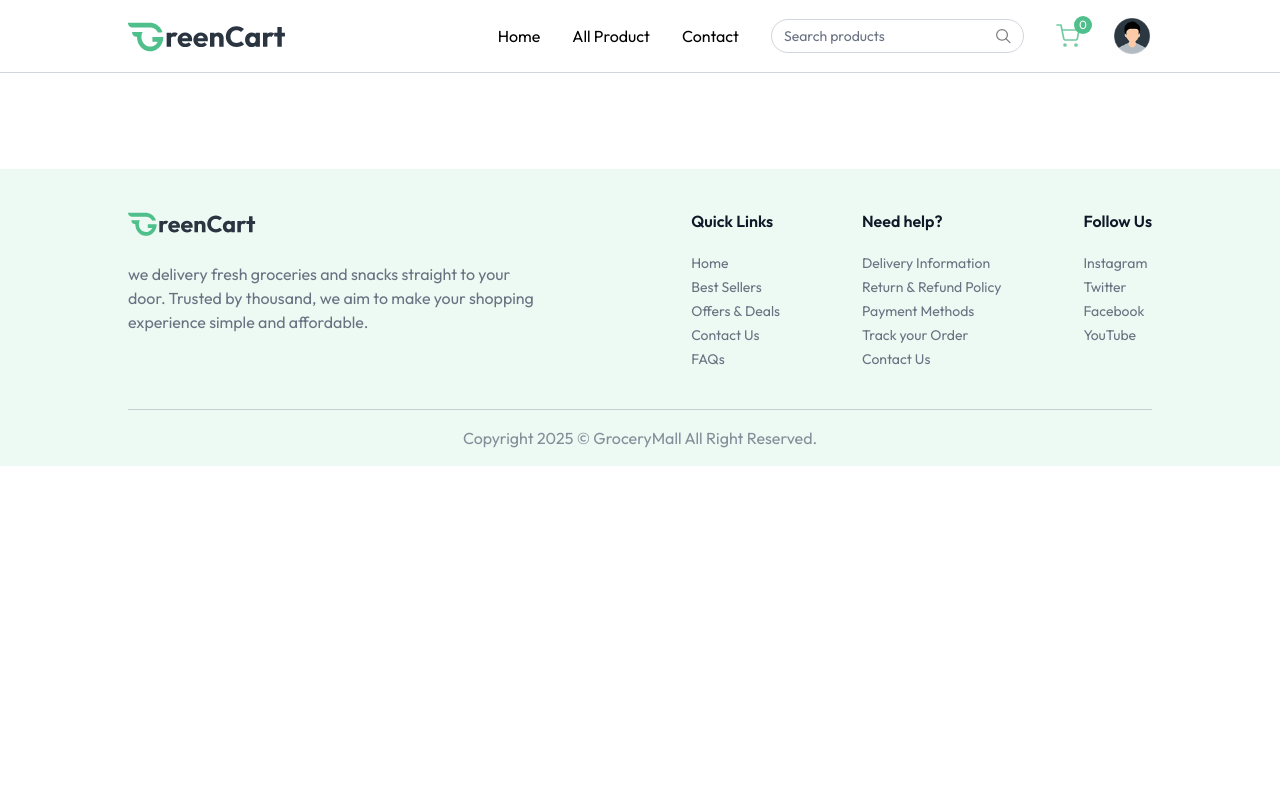
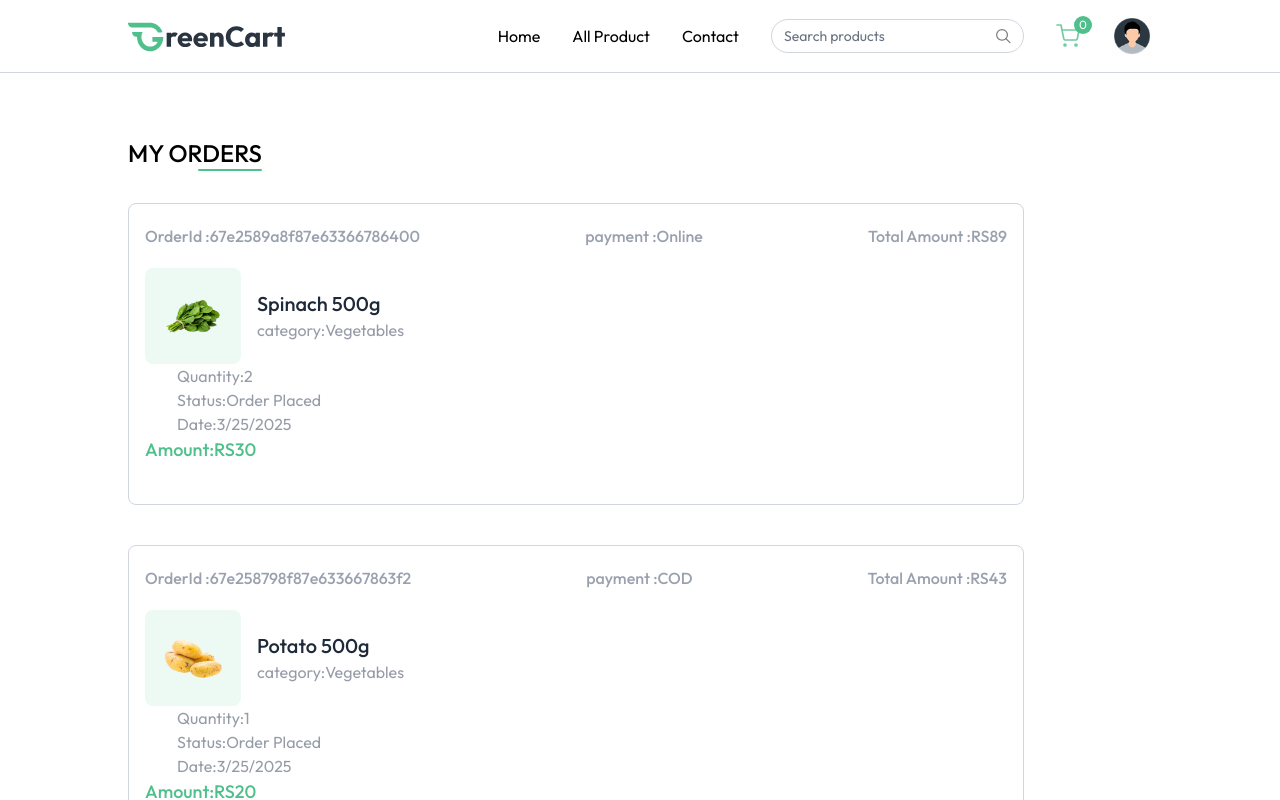
Before and after one commit to sheharagamage/Grocery-market-place, a React (Vite) app: page /my-orders in a window 1280 px wide. Shown: the top 800 px of the page. Built offline with nearby package versions, Linux system fonts and the light colour scheme.

Commit message:
create MyOrder.jsx file

```diff
--- a/src/App.jsx
+++ b/src/App.jsx
@@ -13,6 +13,7 @@
 import ProductDetails from './pages/ProductDetails'
 import Cart from './pages/Cart'
 import AddAddress from './pages/AddAddress'
+import MyOrders from './pages/MyOrders'
 
 const App = () => {
 
@@ -34,6 +35,7 @@
           <Route path="/products/:Category/:id" element={<ProductDetails />} />
            <Route path="/cart" element={<Cart />} />
            <Route path="/add-address" element={<AddAddress />} />
+           <Route path="/my-orders" element={<MyOrders />} />
         </Routes>
       </div>
     {!isSellerPath && <Footer/>}
--- /dev/null
+++ b/src/components/seller/SellerLogin.jsx
@@ -0,0 +1,12 @@
+import React from 'react'
+
+const SellerLogin = () => {
+    const { setShowUserLogin, setIsSeller } = useAppContext();
+  return (
+    <div>
+
+    </div>
+  )
+}
+
+export default SellerLogin
--- a/src/pages/AddAddress.jsx
+++ b/src/pages/AddAddress.jsx
@@ -59,7 +59,7 @@
                         name='lastName' type="text" placeholder="Last Name"/>
                     </div>
                     <InputField  handleChange={handleChange} address={address}
-                    name='email' type="text" placeholder="Email address"/>
+                    name='email'  placeholder="Email address"/>
                     <InputField  handleChange={handleChange} address={address}
                     name='street' type="text" placeholder="Street"/>
                     <div className='grid grid-cols-2 gap-4'>
--- /dev/null
+++ b/src/pages/MyOrders.jsx
@@ -0,0 +1,76 @@
+import React, { useEffect, useState } from 'react'
+import { useAppContext } from '../context/AppContext';
+import { dummyOrders } from '../assets/assets';
+
+const MyOrders = () => {
+
+
+    const [myOrders, setMyOrders] = useState([]);
+    const {currency} =useAppContext();
+
+    const fetchMyOrders = async () => {
+        setMyOrders(dummyOrders);
+    }
+
+    useEffect(() => {
+        fetchMyOrders();
+    }, []);
+
+  return (
+    <div className='mt-16 pb-16'>
+        <div className='flex flex-col items-end w-max mb-8'>
+           <p className='text-2xl font-medium uppercase'>My Orders</p>
+           <div className='w-16 h-0.5 bg-primary rounded-full'> </div>
+
+           </div>
+           {myOrders.map((order, index) => (
+                <div  key={index}   className='border  border-gray-300 rounded-lg mb-10 p-4 py-5 max-w-4xl'>
+                    <p className='flex justify-between md:items-center text-gray-400 md:font-medium max-md:flex-col'>
+                        <span>OrderId :{order._id}</span>
+                        <span>payment :{order.paymentType}</span>
+                        <span>Total Amount :{currency}{order.amount}</span>
+                    </p>
+
+                    {order.items.map((item,index)=>(
+                        <div key={index}
+                        className={`relative bg-white text-gray-500/70 ${order.items.length !== index + 1 ? "border-b" : ""
+                        } border-gray-300 flex-col md:flex-row md:items-center justify-between gap-4 py-5 md:gap-16 w-full max-w-4xl`}>
+                           <div className='flex items-center mb-4 md:mb-0'>
+                              <div className='bg-primary/10 p-4 rounded-lg'>
+                                <img src={item.product.image[0]} alt="" className='w-16 h-16' />
+                              </div>
+                              <div className='ml-4'>
+                                <h2 className='text-xl font-medium text-gray-800'>
+                                    {item.product.name}
+                                </h2>
+                                <p>category:{item.product.category}</p>
+                              </div>
+                           </div>
+                            <div className='flex flex-col justify-ceter md:ml-8 mb:4 md:mb-0'>
+                                <p>
+                                    Quantity:{item.quantity || "1"}
+                                </p>
+                                <p>
+                                    Status:{order.status}
+                                </p>
+                                <p>
+                                    Date:{new Date(order.createdAt).toLocaleDateString()}
+                                </p>
+                            </div>
+
+                                <p className='text-primary text-lg font-medium'>
+                                    Amount:{currency}{item.product.offerPrice * item.quantity}
+                                </p>
+
+
+                        </div>
+                    ))}
+                </div>
+           ))}
+        </div>
+
+
+  )
+}
+
+export default MyOrders
```
